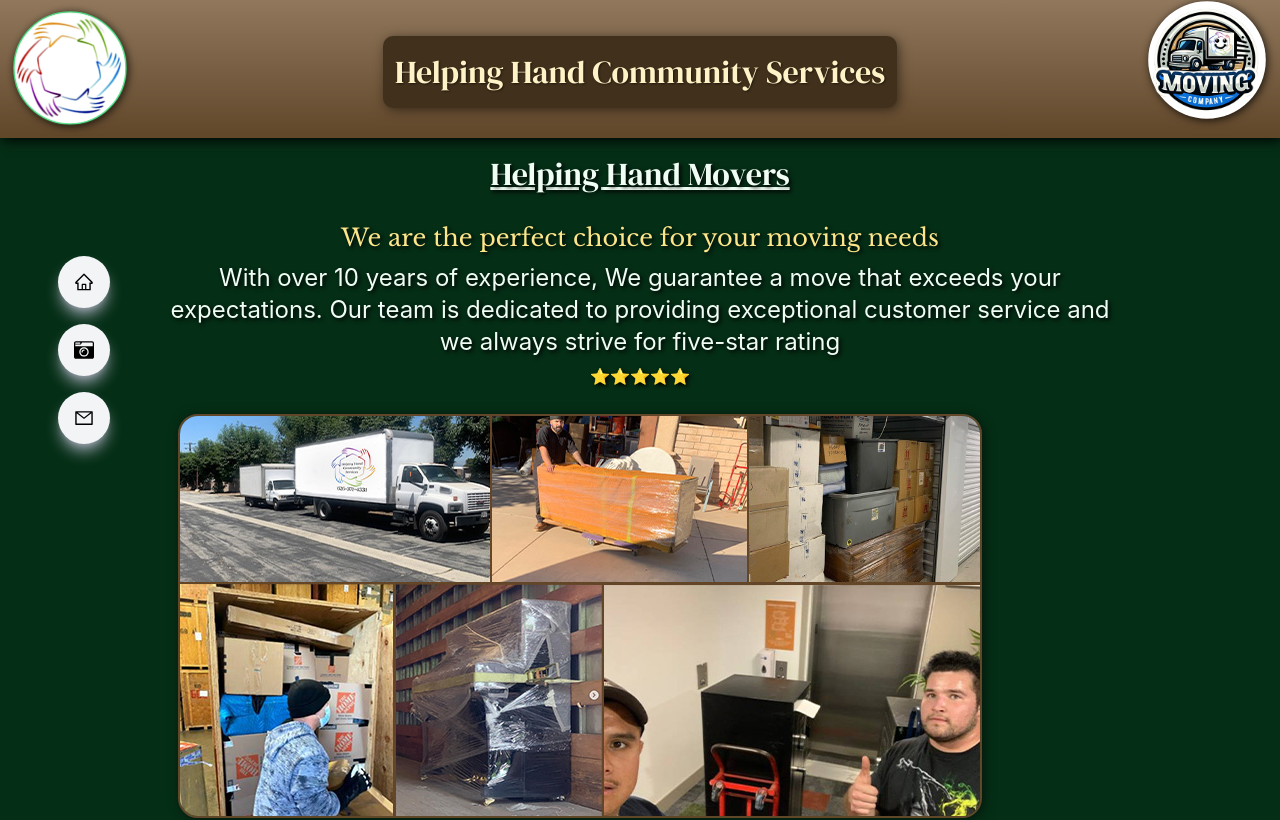
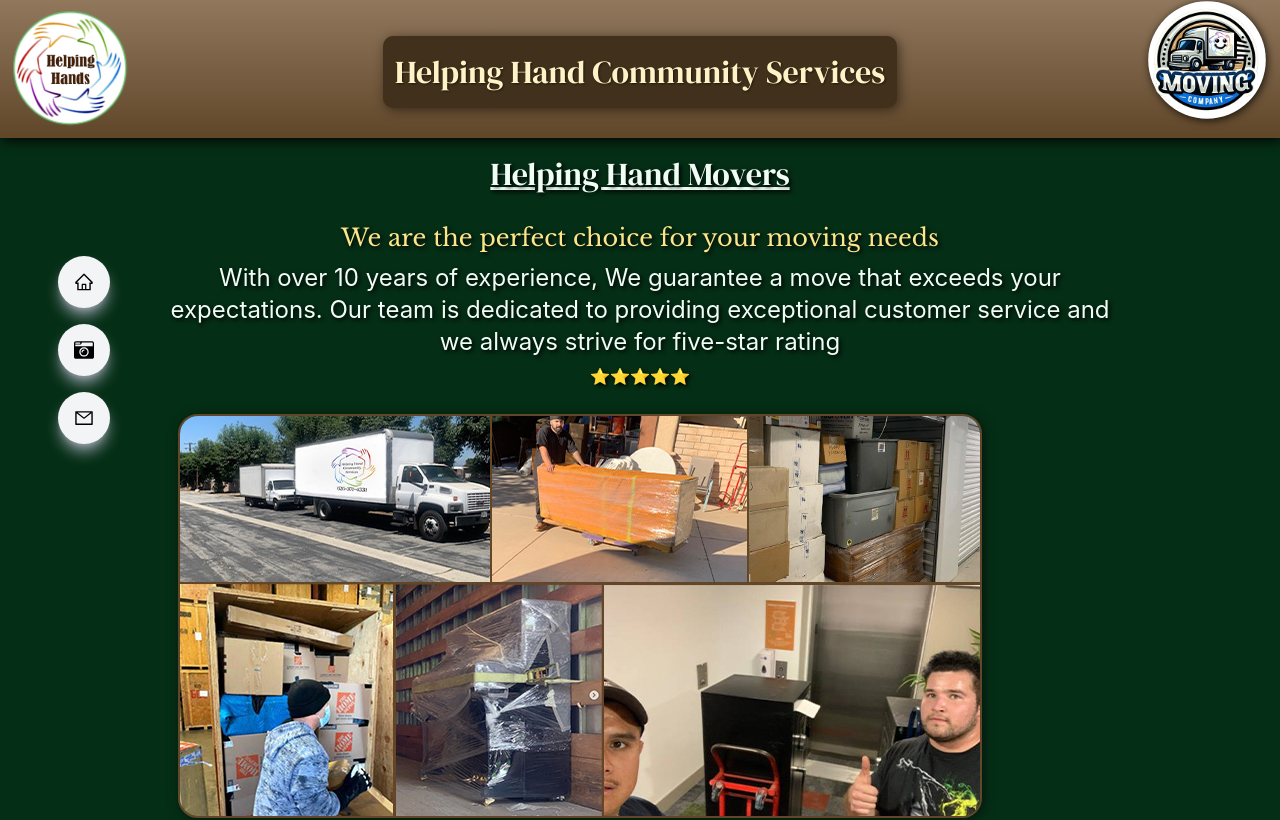
Before and after one commit to MyBaBB/HelpingHands, a React (Vite) app: page / in a window 1280 px wide. Shown: the top 820 px of the page. Built offline with nearby package versions, Linux system fonts and the light colour scheme.

Commit message:
ok there was an issue with Instagram,  I took out the ::before and ::after and made another image in Adove Iluustrator and did it tthat way with two images and transparancey and ad some jscript to only one image.

```diff
--- a/src/components/MainHands.jsx
+++ b/src/components/MainHands.jsx
@@ -1,6 +1,7 @@
 // eslint-disable-next-line no-unused-vars
 import React from 'react'
 import HelpingHands from "../assets/Img/HelpingHandsRotate.png"
+import HelpingHands2 from "../assets/Img/HelpingHandsRotate2.png"
 import Movers from "../assets/Img/Movers.jpg"
 import Movericon2 from "../assets/Img/Movericon2.png"
 import TruckSmallScreen from "../assets/Img/TruckSmallScreen.jpg"
@@ -14,26 +15,30 @@
        <>
 
 <div className='bodyWrapper -mr-3'>
-  <div className='HeaderWrapper '>
+  <div className='HeaderWrapper'>
 
            {/* the Animated Helping Hands */}
       <a href="https://www.facebook.com/Helpinghandservices626/about">
-    <div className='RotateHandsWrapper fixed  flex w-fit
-       p-1 shadow-inner  bg-white rounded-full
+    <div className='RotateHandsWrapper
+           bg-white
        -top-[2.5rem] xs:-top-[2.5rem] sm:-top-[1.95rem]  md:-top-[1.35rem] lg:-top-[.8rem]
        -left-[2rem] xxs:-left-2rem sm:-left-[1.75rem] md:-left-[1.35rem] lg:-left-[.7rem]
-        border-2 border-green-400
+
        >
           scale-[35%] sm:scale-[50%] md:scale-[60%] lg:scale-[70%] '>
-         <div className=' relative     w-fit animate-spin'
-              style={{ animationDuration: '9s' }}>
-               <img src={HelpingHands} alt="Helping Hands" />
+               <div className=' relative  w-fit animate-spin'
+                style={{ animationDuration: '9s' }}>
+               <img id='RotateHelpingHands' src={HelpingHands2} alt="Helping Hands" />
+               </div>
 
+               <div>
+               <img id='RotateHelpingHands2' src={HelpingHands} alt="Helping Hands" />
+               </div>
 
          </div>
          {/* <div id='RotateHandsWords'></div> */}
 
-    </div>
+
       </a> {/*  the Animated Helping Hands */}
 
            {/*  Helping Hand Heading 1 sm: hidden  */}
--- a/src/index.css
+++ b/src/index.css
@@ -98,38 +98,33 @@
   ;
   }
 
-.RotateHandsWrapper{
-  box-shadow: 2px 2px 12px rgba(0, 0, 0, 0.8);
-}
+
 .MovericonWrapper{
   box-shadow: 2px 2px 12px rgba(0, 0, 0, 0.8);
 }
 
+.RotateHandsWrapper{
+  box-shadow: 2px 2px 12px rgba(0, 0, 0, 0.8);
+  position: fixed;
+  display: flex;
+  width: fit-content;
+  border-radius: 50%;
+  border:2px solid #66bb6a;
+  box-shadow: var(--tw-ring-offset-shadow, 0 0 #0000), var(--tw-ring-shadow, 0 0 #0000), var(--tw-shadow);
+  padding:.25rem;
+}
 
-#RotateHandsWords::after {
-  content: 'Helping';
-  position:fixed;
-  right: 43.5px;
-  top:53px;
-  color:#61472a;
-  font-family: PT_Serif;
-  font-weight:900;
-  font-size: 20px;
-  text-shadow: 1px 1px 2px rgba(0,0,0,0.5);
-  z-index: 50;
- }
-#RotateHandsWords::before {
-  content: 'Hands';
-  position:fixed;
-  right: 51px;
-  bottom: 52px;
-  color:#61472a;
-  font-family: PT_Serif;
-  font-weight:900;
-  font-size: 20px;
-  text-shadow: 1px 1px 2px rgba(0,0,0,0.5);
+ #RotateHelpingHands {
+     position:relative;
 
  }
+
+ #RotateHelpingHands2 {
+    position: absolute;
+    left: 42px;
+    top:45px;
+ }
+
  #HelpingHandMovers_H1 {
   font-family: DM_Serif_Display;
   font-size: 2rem;
```
Also changed, not shown: src/assets/Img/HelpingHandsRotate.png, src/assets/Img/HelpingHandsRotate2.png (added).
